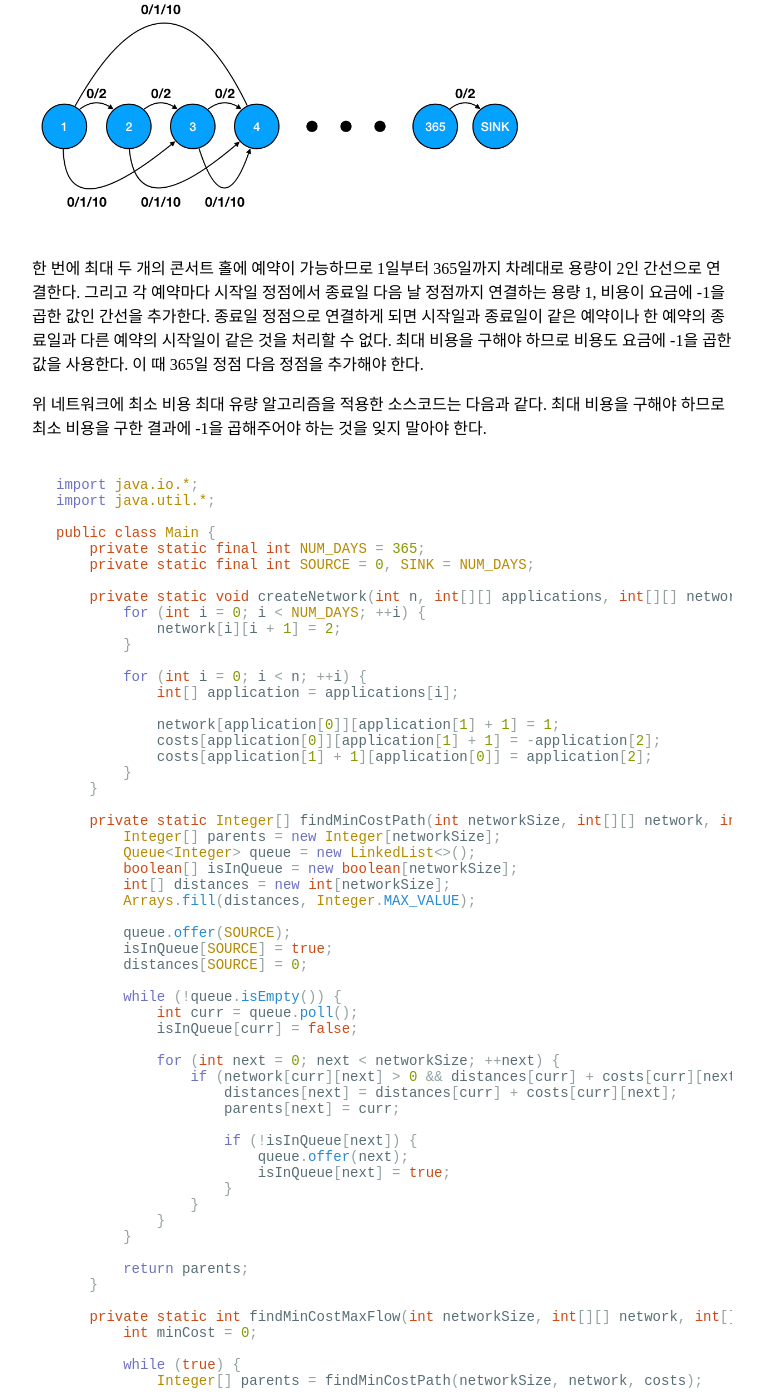
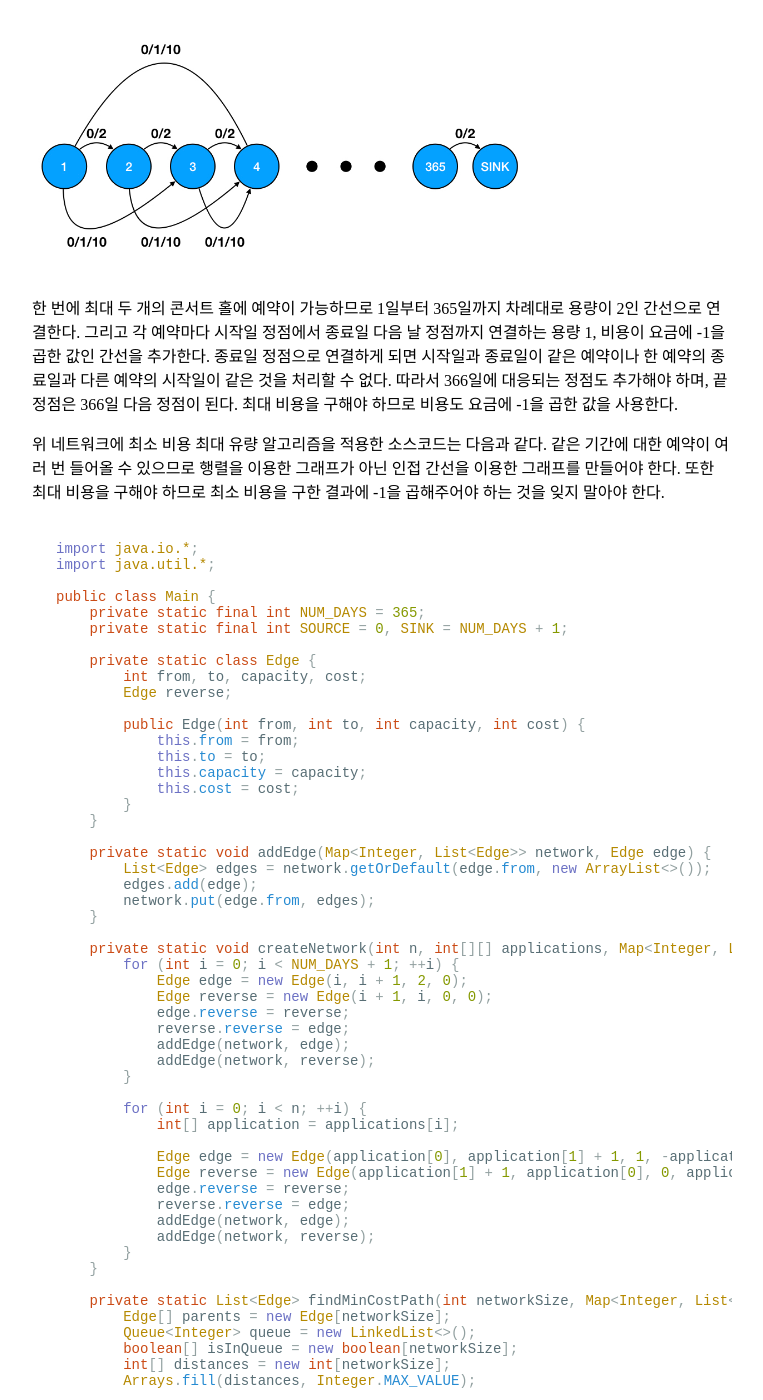
Before and after one commit to reniowood/profile, a Jekyll site: the page built from _posts/알고리즘/2018-09-21-[Algorithm]-[BOJ]-3938-Concert-Hall-Scheduling.md, in a window 1280 px wide and 1400 px high, scrolled down 725 px. Shown: the whole window, without its empty margins (258-1021 px from the left). Built offline with Jekyll 4.4.1, drawn with Linux system fonts in a browser that asks for light colours; comment, search, counter and statistics services are not loaded; some of the changed text lies outside the part shown.

Commit message:
Update post

````diff
--- a/_posts/알고리즘/2018-09-21-[Algorithm]-[BOJ]-3938-Concert-Hall-Scheduling.md
+++ b/_posts/알고리즘/2018-09-21-[Algorithm]-[BOJ]-3938-Concert-Hall-Scheduling.md
@@ -3,6 +3,8 @@
 title: "BOJ 3938 - Concert Hall Scheduling"
 categories: Algorithm
 ---
+
+최종 수정일: 2021-06-26
 
 [문제 링크](https://www.acmicpc.net/problem/3938)
 
@@ -22,33 +24,59 @@
 
 <img src="/img/algorithm/boj3938/example-network.png" width="500px">
 
-한 번에 최대 두 개의 콘서트 홀에 예약이 가능하므로 1일부터 365일까지 차례대로 용량이 2인 간선으로 연결한다. 그리고 각 예약마다 시작일 정점에서 종료일 다음 날 정점까지 연결하는 용량 1, 비용이 요금에 -1을 곱한 값인 간선을 추가한다. 종료일 정점으로 연결하게 되면 시작일과 종료일이 같은 예약이나 한 예약의 종료일과 다른 예약의 시작일이 같은 것을 처리할 수 없다. 최대 비용을 구해야 하므로 비용도 요금에 -1을 곱한 값을 사용한다. 이 때 365일 정점 다음 정점을 추가해야 한다.
+한 번에 최대 두 개의 콘서트 홀에 예약이 가능하므로 1일부터 365일까지 차례대로 용량이 2인 간선으로 연결한다. 그리고 각 예약마다 시작일 정점에서 종료일 다음 날 정점까지 연결하는 용량 1, 비용이 요금에 -1을 곱한 값인 간선을 추가한다. 종료일 정점으로 연결하게 되면 시작일과 종료일이 같은 예약이나 한 예약의 종료일과 다른 예약의 시작일이 같은 것을 처리할 수 없다. 따라서 366일에 대응되는 정점도 추가해야 하며, 끝 정점은 366일 다음 정점이 된다. 최대 비용을 구해야 하므로 비용도 요금에 -1을 곱한 값을 사용한다.
 
-위 네트워크에 최소 비용 최대 유량 알고리즘을 적용한 소스코드는 다음과 같다. 최대 비용을 구해야 하므로 최소 비용을 구한 결과에 -1을 곱해주어야 하는 것을 잊지 말아야 한다.
+위 네트워크에 최소 비용 최대 유량 알고리즘을 적용한 소스코드는 다음과 같다. 같은 기간에 대한 예약이 여러 번 들어올 수 있으므로 행렬을 이용한 그래프가 아닌 인접 간선을 이용한 그래프를 만들어야 한다. 또한 최대 비용을 구해야 하므로 최소 비용을 구한 결과에 -1을 곱해주어야 하는 것을 잊지 말아야 한다.
 ```java
 import java.io.*;
 import java.util.*;
 
 public class Main {
     private static final int NUM_DAYS = 365;
-    private static final int SOURCE = 0, SINK = NUM_DAYS;
+    private static final int SOURCE = 0, SINK = NUM_DAYS + 1;
 
-    private static void createNetwork(int n, int[][] applications, int[][] network, int[][] costs) {
-        for (int i = 0; i < NUM_DAYS; ++i) {
-            network[i][i + 1] = 2;
+    private static class Edge {
+        int from, to, capacity, cost;
+        Edge reverse;
+
+        public Edge(int from, int to, int capacity, int cost) {
+            this.from = from;
+            this.to = to;
+            this.capacity = capacity;
+            this.cost = cost;
+        }
+    }
+
+    private static void addEdge(Map<Integer, List<Edge>> network, Edge edge) {
+        List<Edge> edges = network.getOrDefault(edge.from, new ArrayList<>());
+        edges.add(edge);
+        network.put(edge.from, edges);
+    }
+
+    private static void createNetwork(int n, int[][] applications, Map<Integer, List<Edge>> network) {
+        for (int i = 0; i < NUM_DAYS + 1; ++i) {
+            Edge edge = new Edge(i, i + 1, 2, 0);
+            Edge reverse = new Edge(i + 1, i, 0, 0);
+            edge.reverse = reverse;
+            reverse.reverse = edge;
+            addEdge(network, edge);
+            addEdge(network, reverse);
         }
 
         for (int i = 0; i < n; ++i) {
             int[] application = applications[i];
 
-            network[application[0]][application[1] + 1] = 1;
-            costs[application[0]][application[1] + 1] = -application[2];
-            costs[application[1] + 1][application[0]] = application[2];
+            Edge edge = new Edge(application[0], application[1] + 1, 1, -application[2]);
+            Edge reverse = new Edge(application[1] + 1, application[0], 0, application[2]);
+            edge.reverse = reverse;
+            reverse.reverse = edge;
+            addEdge(network, edge);
+            addEdge(network, reverse);
         }
     }
 
-    private static Integer[] findMinCostPath(int networkSize, int[][] network, int[][] costs) {
-        Integer[] parents = new Integer[networkSize];
+    private static List<Edge> findMinCostPath(int networkSize, Map<Integer, List<Edge>> network) {
+        Edge[] parents = new Edge[networkSize];
         Queue<Integer> queue = new LinkedList<>();
         boolean[] isInQueue = new boolean[networkSize];
         int[] distances = new int[networkSize];
@@ -62,55 +90,62 @@
             int curr = queue.poll();
             isInQueue[curr] = false;
 
-            for (int next = 0; next < networkSize; ++next) {
-                if (network[curr][next] > 0 && distances[curr] + costs[curr][next] < distances[next]) {
-                    distances[next] = distances[curr] + costs[curr][next];
-                    parents[next] = curr;
+            if (network.containsKey(curr)) {
+                for (Edge edge : network.get(curr)) {
+                    int next = edge.to;
+                    if (edge.capacity > 0 && distances[curr] + edge.cost < distances[next]) {
+                        distances[next] = distances[curr] + edge.cost;
+                        parents[next] = edge;
 
-                    if (!isInQueue[next]) {
-                        queue.offer(next);
-                        isInQueue[next] = true;
+                        if (!isInQueue[next]) {
+                            queue.offer(next);
+                            isInQueue[next] = true;
+                        }
                     }
                 }
             }
         }
 
-        return parents;
+        List<Edge> edges = new ArrayList<>();
+        for (int node = SINK; parents[node] != null; node = parents[node].from) {
+            edges.add(parents[node]);
+        }
+
+        return edges;
     }
 
-    private static int findMinCostMaxFlow(int networkSize, int[][] network, int[][] costs) {
-        int minCost = 0;
+    private static long findMinCostMaxFlow(int networkSize, Map<Integer, List<Edge>> network) {
+        long minCost = 0;
 
         while (true) {
-            Integer[] parents = findMinCostPath(networkSize, network, costs);
+            List<Edge> edges = findMinCostPath(networkSize, network);
 
-            if (parents[SINK] == null) {
+            if (edges.isEmpty()) {
                 break;
             }
 
-            int flow = Integer.MAX_VALUE;
-            for (int node = SINK; parents[node] != null; node = parents[node]) {
-                flow = Math.min(flow, network[parents[node]][node]);
+            long flow = Long.MAX_VALUE;
+            for (Edge edge : edges) {
+                flow = Math.min(flow, edge.capacity);
             }
 
-            for (int node = SINK; parents[node] != null; node = parents[node]) {
-                minCost += flow * costs[parents[node]][node];
-                network[parents[node]][node] -= flow;
-                network[node][parents[node]] += flow;
+            for (Edge edge : edges) {
+                minCost += flow * edge.cost;
+                edge.capacity -= flow;
+                edge.reverse.capacity += flow;
             }
         }
 
         return minCost;
     }
 
-    private static int solve(int n, int[][] applications) {
-        int networkSize = NUM_DAYS + 1;
-        int[][] network = new int[networkSize][networkSize];
-        int[][] costs = new int[networkSize][networkSize];
+    private static long solve(int n, int[][] applications) {
+        int networkSize = NUM_DAYS + 2;
+        Map<Integer, List<Edge>> network = new HashMap<>();
 
-        createNetwork(n, applications, network, costs);
+        createNetwork(n, applications, network);
 
-        return -findMinCostMaxFlow(networkSize, network, costs);
+        return -findMinCostMaxFlow(networkSize, network);
     }
 
     public static void main(String[] args) throws IOException {
@@ -140,3 +175,12 @@
     }
 }
 ```
+
+---
+
+2021-06-26 추가: 해당 문제 제출 답안이 데이터 추가 이후 틀린 것으로 확인되어, 제대로 풀지 못하던 경우인
+
+1. 시작일과 종료일이 같은 예약이 두 개 이상 있을 경우
+1. 1일부터 365일까지의 예약이 두 개 이상 있을 경우
+
+를 대응하기 위해 설명을 수정했습니다.
````
